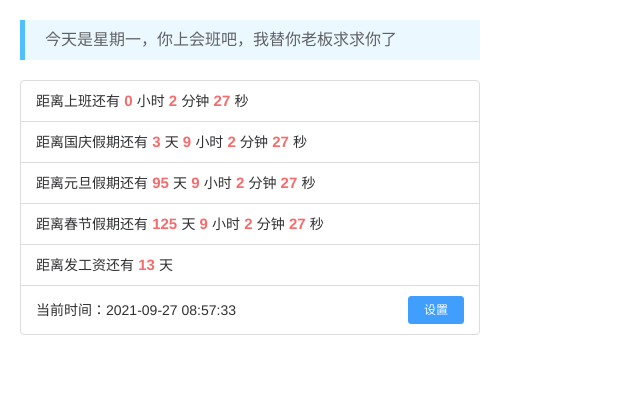
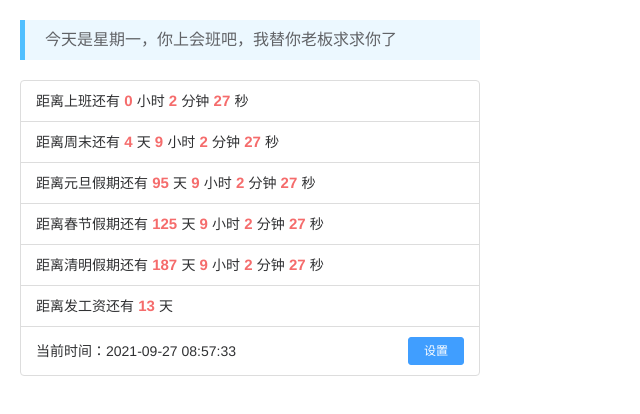
Before and after one commit to FrontEndDog/go-home-vue, a Vue app: page / in a window 1280 px wide. Shown: the top 414 px of the page, without its empty margins (0-640 px from the left). Built offline with nearby package versions, Linux system fonts and the light colour scheme.

Commit message:
更新：节假日信息，背景页打包方式

```diff
--- a/config/index.js
+++ b/config/index.js
@@ -58,7 +58,7 @@ module.exports = {
      * Source Maps
      */
 
-    productionSourceMap: true,
+    productionSourceMap: false,
     // https://webpack.js.org/configuration/devtool/#production
     devtool: '#source-map',
 
--- a/src/SettingsPanel.vue
+++ b/src/SettingsPanel.vue
@@ -10,9 +10,9 @@
         </el-form-item>
       </div>
 
-      <el-form-item label="点餐提醒：" prop="orderWarnTime">
+      <!-- <el-form-item label="点餐提醒：" prop="orderWarnTime">
         <el-time-select v-model="form.model.orderWarnTime" :picker-options="{ start: '00:00', step: '00:05', end: '23:59' }" placeholder="提醒时间"> </el-time-select>
-      </el-form-item>
+      </el-form-item> -->
 
       <el-form-item label="发薪日：" prop="payOffDay">
         <div class="flex-start">
@@ -36,7 +36,6 @@
 </template>
 
 <script>
-/* - global chrome */
 export default {
   data() {
     return {
@@ -61,24 +60,6 @@ export default {
     }
   },
   created() {
-    // if (chrome.notifications !== undefined) {
-    //   chrome.notifications.create('', {
-    //     iconUrl: 'images/icon48.png',
-    //     type: 'list',
-    //     title: '下班啦！！',
-    //     message: '来自摸鱼人倒计时的提醒',
-    //     items: [{ title: '1', message: '1' }],
-    //     buttons: [
-    //       {
-    //         title: '查看事项'
-    //       },
-    //       {
-    //         title: '标记已读'
-    //       }
-    //     ]
-    //   })
-    // }
-
     const config = JSON.parse(localStorage.getItem('goHomeConfig') || '{}')
     this.form.model.onWorkTime = config.onWorkTime || '09:00'
     this.form.model.offWorkTime = config.offWorkTime || '18:00'
--- a/src/holiday.js
+++ b/src/holiday.js
@@ -1,15 +1,5 @@
 // 节假日调休信息
 export default [
-  {
-    name: '中秋',
-    workDay: ['2021-09-18'],
-    restDay: ['2021-09-19', '2021-09-20', '2021-09-21']
-  },
-  {
-    name: '国庆',
-    workDay: ['2021-09-26', '2021-10-09'],
-    restDay: ['2021-10-01', '2021-10-02', '2021-10-03', '2021-10-04', '2021-10-05', '2021-10-06', '2021-10-07']
-  },
   {
     name: '元旦',
     workDay: [],
@@ -17,7 +7,37 @@ export default [
   },
   {
     name: '春节',
-    workDay: [], //调休未知，暂时不填
+    workDay: ['2022-01-29', '2022-01-30'],
     restDay: ['2022-01-31', '2022-02-01', '2022-02-02', '2022-02-03', '2022-02-04', '2022-02-05', '2022-02-06']
+  },
+  {
+    name: '清明',
+    workDay: ['2022-04-02'],
+    restDay: ['2022-04-03', '2022-04-04', '2022-04-05']
+  },
+  {
+    name: '五一',
+    workDay: ['2022-04-24', '2022-05-07'],
+    restDay: ['2022-05-01', '2022-05-02', '2022-05-03', '2022-05-04', '2022-05-05']
+  },
+  {
+    name: '端午',
+    workDay: [],
+    restDay: ['2022-06-03', '2022-06-04', '2022-06-05']
+  },
+  {
+    name: '中秋',
+    workDay: [],
+    restDay: ['2022-09-10', '2022-09-11', '2022-09-12']
+  },
+  {
+    name: '国庆',
+    workDay: ['2022-10-08', '2022-10-09'],
+    restDay: ['2022-10-01', '2022-10-02', '2022-10-03', '2022-10-04', '2022-10-05', '2022-10-06', '2022-10-07']
+  },
+  {
+    name: '元旦',
+    workDay: [],
+    restDay: ['2022-12-31', '2023-01-01', '2023-01-02']
   }
 ]
--- a/static/background.js
+++ /dev/null
@@ -1,4 +0,0 @@
-// setInterval(() => {
-//   const a = localStorage.getItem('goHomeConfig')
-//   alert(a)
-// }, 15000)
--- a/static/content.js
+++ /dev/null
@@ -1,4 +0,0 @@
-// setInterval(() => {
-//   console.log('content')
-//   alert('content')
-// }, 12000)
```
Also changed, not shown: src/background.js (added, +24 -0 lines), static/manifest.json, 2 other files (tests, documents, lock files or other folders).
